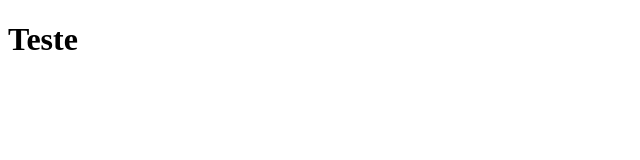
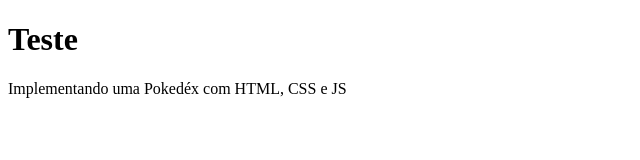
Before and after one commit to JSenun/PokedexDio, a plain HTML site: page index.html in a window 1280 px wide. Shown: the whole page, without its empty margins (0-640 px from the left). Drawn offline with Linux system fonts and the light colour scheme.

Commit message:
Modificando o Index.html

```diff
--- a/index.html
+++ b/index.html
@@ -8,5 +8,6 @@
 </head>
 <body>
     <h1>Teste</h1>
+    <p>Implementando uma Pokedéx com HTML, CSS e JS</p>
 </body>
 </html>
```
